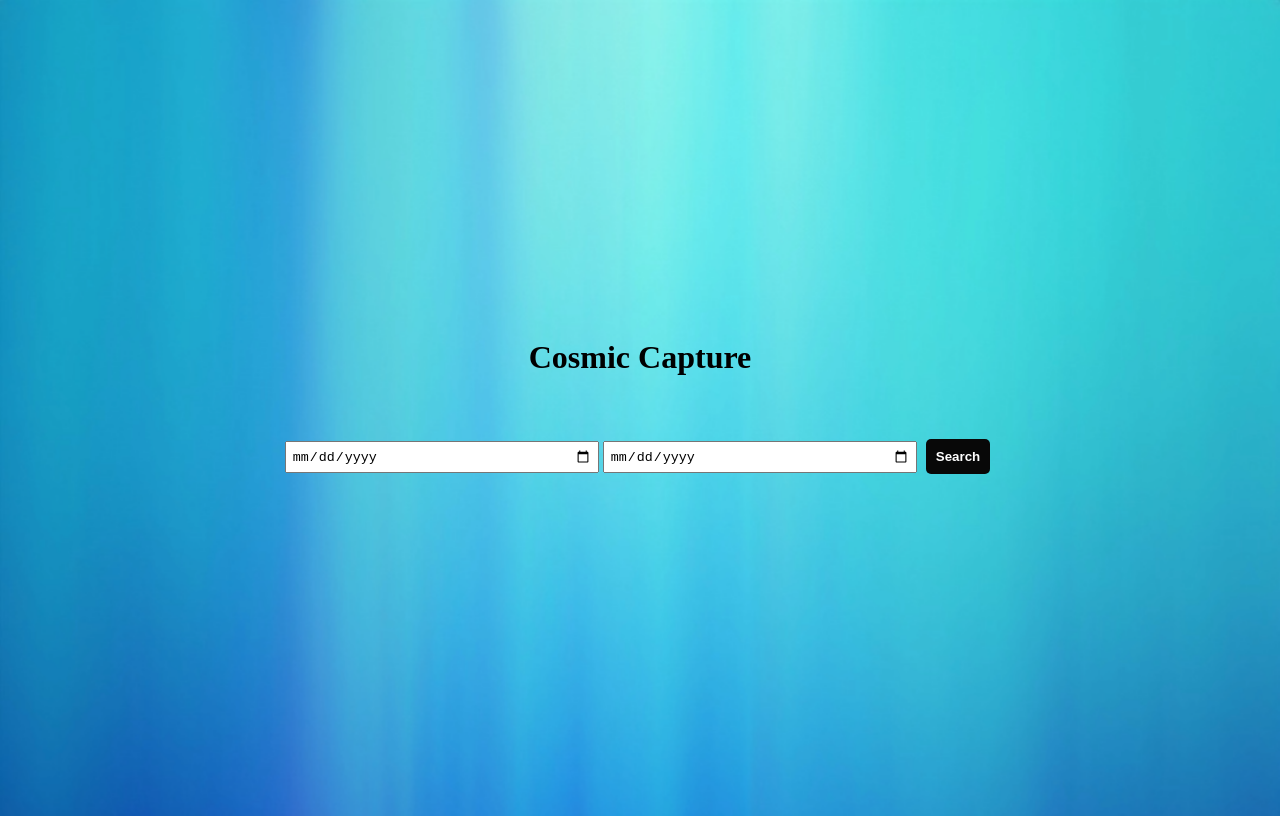
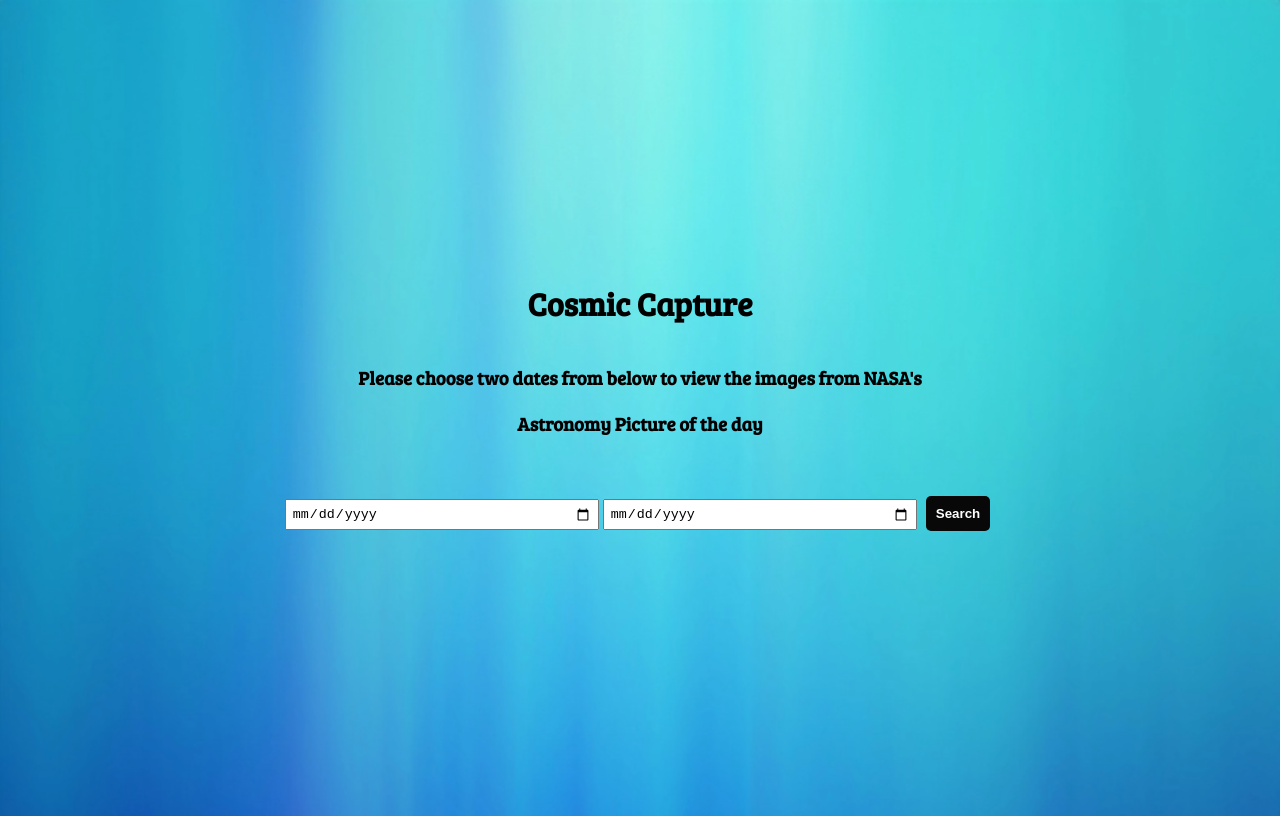
Before and after one commit to Jhansisridevi/SBA-308A, a plain HTML site: page index.html in a window 1280 px wide. Drawn offline with Linux system fonts and the light colour scheme; a web font is replaced by a local one.

Commit message:
Modified headings content

```diff
--- a/index.html
+++ b/index.html
@@ -5,10 +5,13 @@
   <meta name="viewport" content="width=device-width, initial-scale=1.0" />
   <link rel="stylesheet" href="styles.css" />
   <link rel="stylesheet" href="https://fonts.googleapis.com/css?family=Montagu Slab" />
+  <link rel="stylesheet" href="https://fonts.googleapis.com/css?family=Bree Serif" />
   <title>SPA</title>
 </head>
 <body>
   <h1>Cosmic Capture</h1>
+  <h3>Please choose two dates from below to view the images from NASA's </h3>
+  <h3 id="sub-heading">Astronomy Picture of the day</h3>
   <div class="search-container">
     <input type="date" id="search-input">
     <input type="date" id="search-input1">
```
